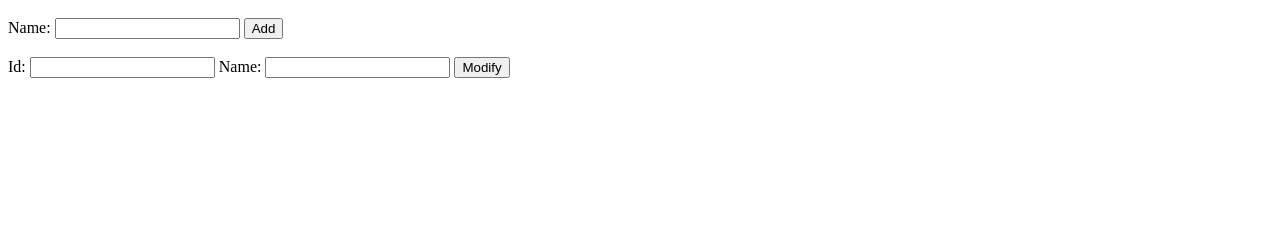
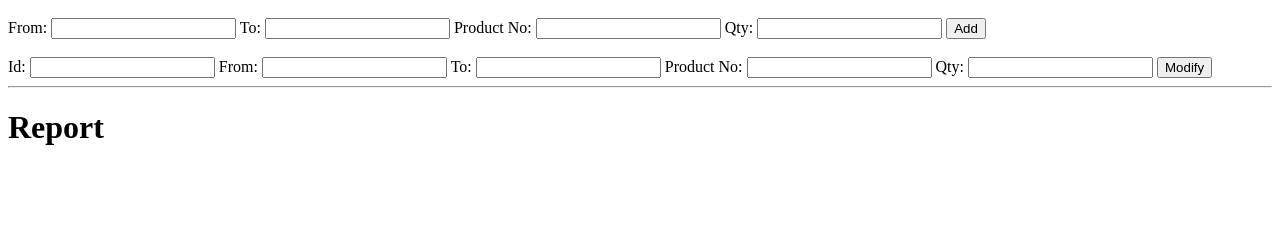
Before and after one commit to plant99/inventory-test, a Flask app: template templates/movement.html in a window 1280 px wide. Shown: the part 150-390 px from the top of the page. Run offline with Flask 2, Linux system fonts and the light colour scheme; the template is opened without the code that fills it, so the values that code supplies are empty.

Commit message:
Complete movement feature

```diff
--- a/server.py
+++ b/server.py
@@ -1,6 +1,7 @@
 
 from flask import Flask, render_template, request
-from models import db, Product, Location
+from models import db, Product, Location, ProductMovement
+from sqlalchemy import or_, and_
 import json
 
 app = Flask(__name__)
@@ -91,6 +92,98 @@ def edit_location():
 		db.session.rollback()
 		return json.dumps({"success": False})
 
+@app.route('/movements')
+def movement_page():
+	movements = ProductMovement.query.all()
+	for index, movement in enumerate(movements):
+		# print(movement.from_location, movement.to_location, Location.query.all())
+		temp_mov = {}
+		temp_mov['id'] = movement.movement_id
+		temp_mov["from"] = None
+		temp_mov["to"] = None
+		temp_mov["from_id"] = movement.from_location
+		temp_mov["to_id"] = movement.to_location
+
+		if movement.from_location:
+			temp_mov['from'] = Location.query.filter_by(id=movement.from_location).first().name
+		if movement.to_location:
+			temp_mov['to'] = Location.query.filter_by(id=movement.to_location).first().name
+		temp_mov["qty"] = movement.qty
+		temp_mov["time"] = movement.timestamp
+		temp_mov["prod_id"] = movement.product_id
+		temp_mov["prod"] = Product.query.filter_by(id=movement.product_id).first().name
+		movements[index] = temp_mov
+
+
+	# calculation of final stuff
+	locations = Location.query.all()
+	location_totals = {}
+	for location in locations:
+		movs_in_loc = ProductMovement.query.filter(or_(ProductMovement.from_location == location.id,
+														  ProductMovement.to_location == location.id)).all()
+		# listing all products involved in this location
+		products_in_loc = []
+		for mov in movs_in_loc:
+			if mov.product_id not in products_in_loc:
+				products_in_loc.append({
+										'id': mov.product_id,
+										'name': Product.query.filter_by(id=mov.product_id).first().name
+										})
+		loc_prod_count = {}
+		print(products_in_loc)
+		for product in products_in_loc:
+			# calculating amount of products remaining or due from this location
+			movs_plus = ProductMovement.query.filter(and_(ProductMovement.to_location==location.id, ProductMovement.product_id==product['id'])).all()
+			movs_minus = ProductMovement.query.filter(and_(ProductMovement.from_location==location.id, ProductMovement.product_id==product['id'])).all()
+			count = 0
+			for mov in movs_plus:
+				count += mov.qty
+			for mov in movs_minus:
+				count -= mov.qty
+			loc_prod_count[product['id']] = {'name':product['name'], 'count':count}
+		location_totals[location.id] = {'name':location.name, 'counts':loc_prod_count}
+
+
+	return render_template('movement.html', data={'movements': movements, 'location_totals': location_totals})
+
+@app.route('/add_movement', methods=["POST"])
+def add_movement():
+	try:
+		_from = request.values["from"]
+		to = request.values["to"]
+		p_id = request.values["prod"]
+		qty = request.values["qty"]
+		print(_from, to)
+		movement = ProductMovement(int(p_id), _from, to, qty=qty)
+		db.session.add(movement)
+		db.session.commit()
+		return json.dumps({"success": True})
+	except Exception as e:
+		print(e)
+		db.session.rollback()
+		return json.dumps({"success": False})
+
+@app.route('/edit_movement', methods=["POST"])
+def edit_movement():
+	try:
+		_id = request.values["id"]
+		_from = request.values["from"]
+		to = request.values["to"]
+		p_id = request.values["prod"]
+		qty = request.values["qty"]
+		movement = ProductMovement.query.filter_by(movement_id=_id).first()
+		movement.from_location = _from
+		movement.to_location = to
+		movement.product_id = p_id
+		movement.qty = qty
+		db.session.commit()
+		return json.dumps({"success": True})
+	except Exception as e:
+		print(e)
+		db.session.rollback()
+		return json.dumps({"success": False})
+
+
 
 if __name__ == "__main__":
 	app.run()
--- a/templates/movement.html
+++ b/templates/movement.html
@@ -35,53 +35,119 @@
 	    <th>Id</th>
 	    <th>From</th>
 	    <th>To</th>
-	    <th>Time</th>
 	    <th>Product Id</th>
 	    <th>Qty</th>
+	    <th>Time</th>
 	  </tr>
 	</table>
 	<br>
 	<div>
-		<label>Name:</label>
-		<input type="text" id="add-loc-name">
-		<button id="new-loc">Add</button>
+		<label>From:</label>
+		<input type="number" id="add-from-mov">
+		<label>To:</label>
+		<input type="number" id="add-to-mov">
+		<label>Product No:</label>
+		<input type="number" id="add-prod-mov">
+		<label>Qty:</label>
+		<input type="number" id="add-qty-mov">
+		<button id="new-mov">Add</button>
 	</div>
 	<br>
 	<div>
 		<label>Id:</label>
-		<input type="text" id="mod-loc-id">
-		<label>Name:</label>
-		<input type="text" id="mod-loc-name">
-		<button id="modify-loc">Modify</button>
+		<input type="text" id="edit-id-mov">
+		<label>From:</label>
+		<input type="number" id="edit-from-mov">
+		<label>To:</label>
+		<input type="number" id="edit-to-mov">
+		<label>Product No:</label>
+		<input type="number" id="edit-prod-mov">
+		<label>Qty:</label>
+		<input type="number" id="edit-qty-mov">
+		<button id="edit-mov">Modify</button>
+	</div>
+	<hr>
+	<h1>Report</h1>
+	<div id="report-div">
+
 	</div>
 </body>
 <script type="text/javascript">
 	let data = JSON.parse('{{ data | tojson }}');
 	console.log(data)
-	let locations = data["locations"];
-	for(let i=0; i<locations.length; i++){
+	let movements = data["movements"];
+	let locationTotals = data["location_totals"];
+	//  render report
+	let html = '';
+	for(let key in locationTotals){
+		if(!locationTotals.hasOwnProperty(key)){
+			continue;
+		}
+		let location = locationTotals[key];
+		let counts = location.counts;
+		let tr_values = '';
+		for(let key1 in counts){
+			if(!counts.hasOwnProperty(key1)){
+				continue;
+			}
+			let project = counts[key1];
+			let row = `<tr>
+				<td>${project.name}</td>
+				<td>${project.count}</td>
+			</tr>`;
+			tr_values += row;
+		}
+		html += `
+		<p>Location ${location.name}</p>
+		<table>
+			<tr>
+			    <th>Product Name</th>
+			    <th>Quantity</th>
+			</tr>
+			${tr_values}
+		</table>`;
+		console.log(html);
+	}
+
+	document.getElementById('report-div').innerHTML = html;
+	console.log(locationTotals);
+	// console.log(movements)
+	for(let i=0; i<movements.length; i++){
 		let tr = document.createElement('tr');
 		let td_id = document.createElement('td');
 		let td_from = document.createElement('td');
 		let td_to = document.createElement('td');
-		let td_time = document.createElement('td');
 		let td_product = document.createElement('td');
 		let td_qty = document.createElement('td');
-		td_id.innerHTML = locations[i]["id"];
-		td_name.innerHTML = locations[i]["name"];
+		let td_time = document.createElement('td')
+		td_id.innerHTML = movements[i]["id"];
+		td_from.innerHTML = movements[i]["from"] + '(' + movements[i]["from_id"] +')';
+		td_to.innerHTML = movements[i]["to"] + '(' + movements[i]["to_id"] +')';
+		td_product.innerHTML = movements[i]["prod"] + '(' + movements[i]["prod_id"] +')';
+		td_qty.innerHTML = movements[i]["qty"]
+		td_time.innerHTML = movements[i]["time"]
 		tr.appendChild(td_id);
-		tr.appendChild(td_name);
-		// tr.appendChild(td_edit);
+		tr.appendChild(td_from);
+		tr.appendChild(td_to);
+		tr.appendChild(td_product);
+		tr.appendChild(td_qty);
+		tr.appendChild(td_time);
 		document.getElementById('table-main').appendChild(tr);
 	}
 
 	// add handlers for add
-	const addBtn = document.getElementById('new-loc');
+	const addBtn = document.getElementById('new-mov');
 	addBtn.onclick = (e) => {
-		const addName = document.getElementById('add-loc-name').value;
+		const from = document.getElementById('add-from-mov').value;
+		const to = document.getElementById('add-to-mov').value;
+		const qty = document.getElementById('add-qty-mov').value;
+		const prod = document.getElementById('add-prod-mov').value;
 		const formData = new FormData();
-		formData.append('name', addName);
-		fetch("/add_location", {
+		formData.append('from', from);
+		formData.append('to', to);
+		formData.append('qty', qty);
+		formData.append('prod', prod);
+		fetch("/add_movement", {
 		    method: 'post',
 		    body: formData,
 
@@ -92,7 +158,7 @@
 		})
 		.then(body => {
 			if(body["success"]){
-				document.location = "/locations"
+				document.location = "/movements"
 			}
 		})
 		.catch(err => {
@@ -100,14 +166,20 @@
 		})
 	}
 	// add handlers for add
-	const editBtn = document.getElementById('modify-loc');
+	const editBtn = document.getElementById('edit-mov');
 	editBtn.onclick = (e) => {
-		const modId = document.getElementById('mod-loc-id').value;
-		const modName = document.getElementById('mod-loc-name').value;
+		const id = document.getElementById('edit-id-mov').value;
+		const from = document.getElementById('edit-from-mov').value;
+		const to = document.getElementById('edit-to-mov').value;
+		const qty = document.getElementById('edit-qty-mov').value;
+		const prod = document.getElementById('edit-prod-mov').value;
 		const formData = new FormData();
-		formData.append('name', modName);
-		formData.append('id', modId);
-		fetch("/edit_location", {
+		formData.append('from', from);
+		formData.append('id', id);
+		formData.append('to', to);
+		formData.append('qty', qty);
+		formData.append('prod', prod);
+		fetch("/edit_movement", {
 		    method: 'post',
 		    body: formData,
 
@@ -118,7 +190,7 @@
 		})
 		.then(body => {
 			if(body["success"]){
-				document.location = "/locations"
+				document.location = "/movements"
 			}
 		})
 		.catch(err => {
```
Also changed, not shown: models.py (+4 -4 lines), one.db.
